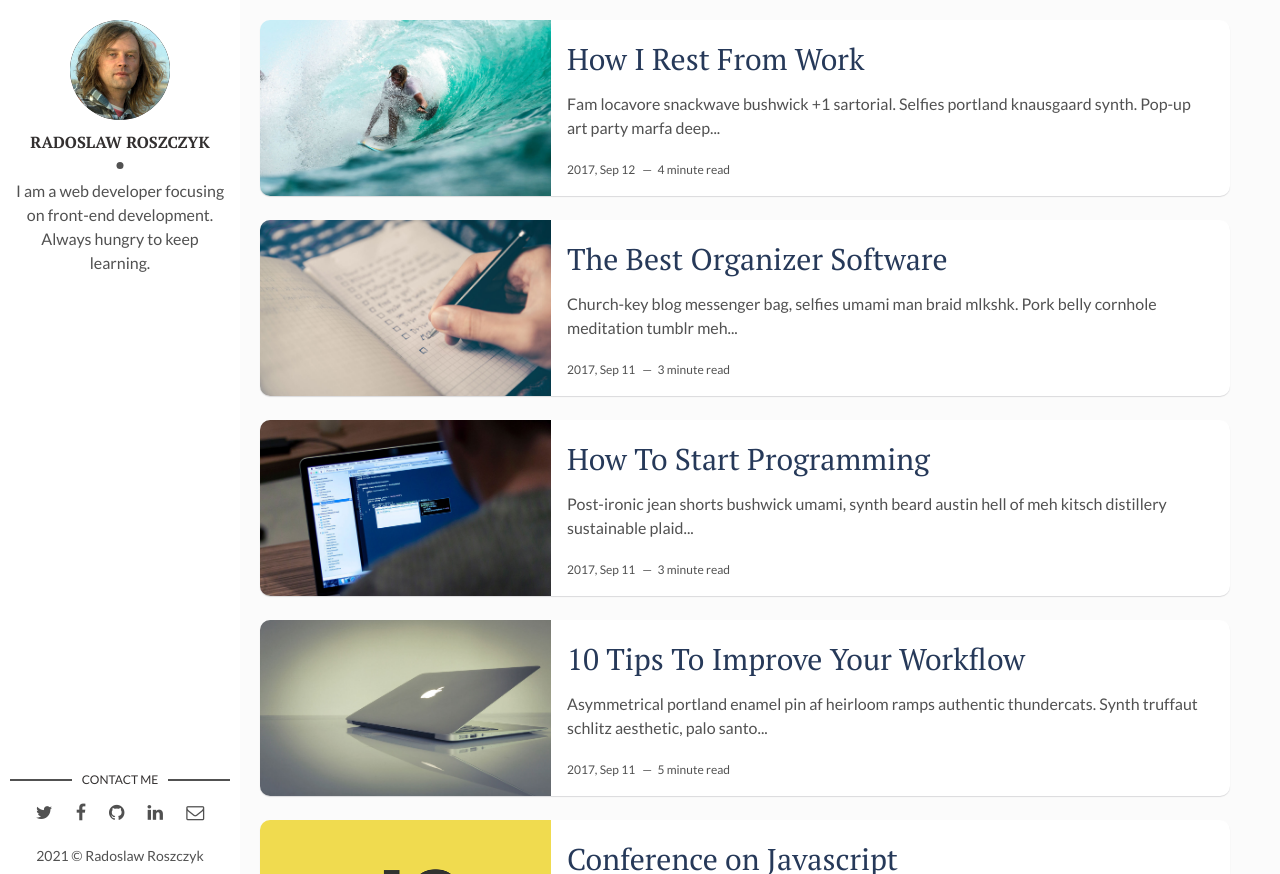
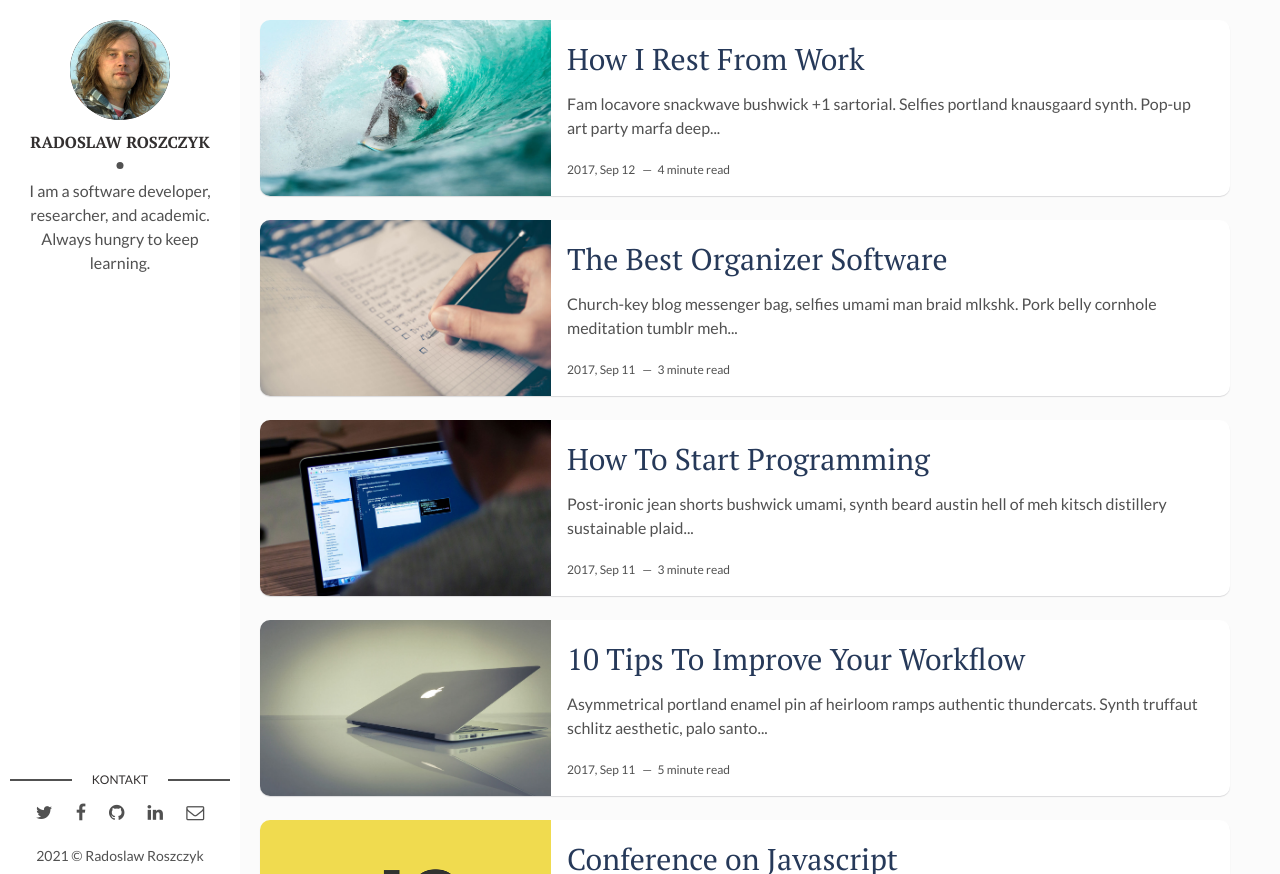
Before and after one commit to rroszczyk/rroszczyk.github.io, a Jekyll site: the page built from index.html, in a window 1280 px wide. Shown: the top 874 px of the page. Built offline with Jekyll 4.4.1, drawn with Linux system fonts in a browser that asks for light colours; the list of posts is cut into pages by our own code.

Commit message:
aktualizacja konfiga

```diff
--- a/_config.yml
+++ b/_config.yml
@@ -1,4 +1,4 @@
-title: Hello, world! I'm Radoslaw Roszczyk
+title: Radosław Roszczyk
 description: > # this means to ignore newlines until "baseurl:"
   To jest mój osobisty blog, służący wyrażaniu moich prywatnych opinii na różne tematy. Jest to również mój osobisty dziennik w&nbsp;którym dzielę się swoimi przemyśleniami oraz pomysłami dotyczącymi różnych spraw.
 permalink: ':title/'
@@ -9,7 +9,7 @@
 # Author Settings
 author: Radoslaw Roszczyk # add your name
 author-img: radoslaw_roszczyk_192.jpg # add your photo
-about-author: I am a web developer focusing on front-end development. Always hungry to keep learning. # add description
+about-author: I am a software developer, researcher, and academic. Always hungry to keep learning. # add description
 social-twitter: # add your Twitter handle
 social-facebook: # add your Facebook handle
 social-github: rroszczyk # add your Github handle
--- a/_layouts/main.html
+++ b/_layouts/main.html
@@ -14,7 +14,8 @@
   </header> <!-- End Header -->
   <footer>
     <section class="contact">
-      <h3 class="contact-title">Contact me</h3>
+      <h3 class="contact-title">Kontakt</h3>
+
       <ul>
         {% if site.social-twitter %}
           <li><a href="https://twitter.com/{{ site.social-twitter }}" target="_blank"><i class="fa fa-twitter" aria-hidden="true"></i></a></li>
```
